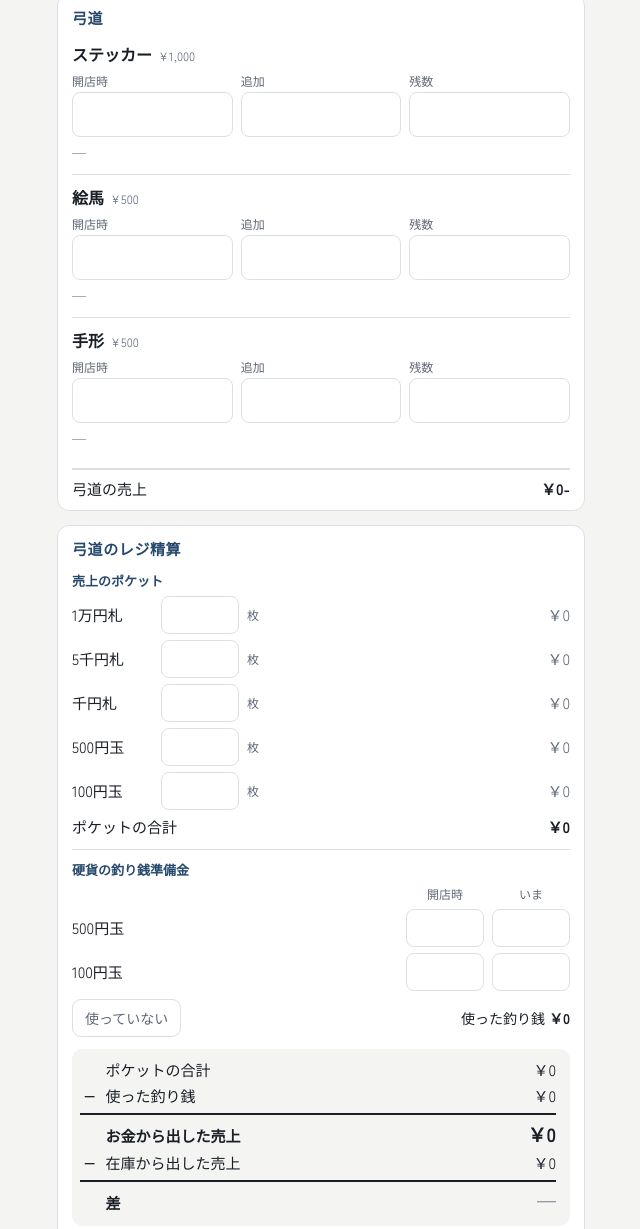
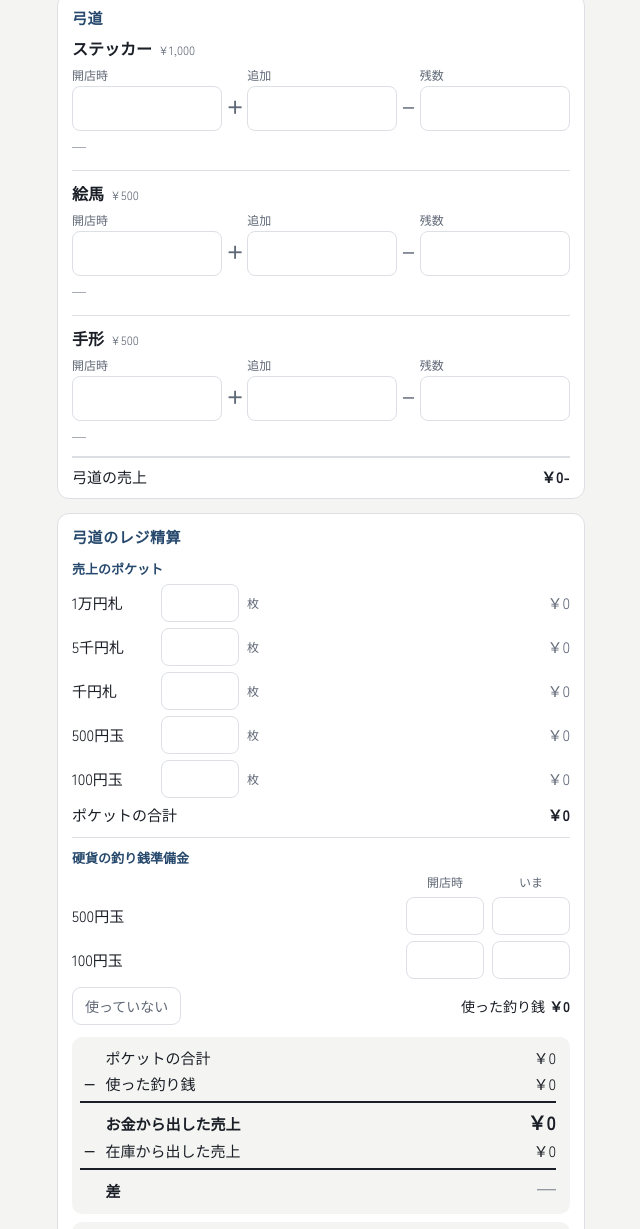
Before and after one commit to kei-devworks/hihoukan-calculator, a website built with Vite: page src/pages/neko/index.html in a window 1280 px wide. Shown: the part 230-1459 px from the top of the page, without its empty margins (319-959 px from the left). Built offline with nearby package versions, Linux system fonts and the light colour scheme.

Commit message:
ネコ・グリコの在庫の欄に「＋」「−」を置き、「↓」で下の品目の同じ欄へ進むようにする
- 品目ごとに「開店時 ＋ 追加 − 残数」と読めるよう、欄のあいだに ＋ と − を置き、結果を「＝ 売れた 18個 → …」にする
- 欄の HTML の順を列ごと（開店時を全品目 → 追加 → 残数）にし、置き場所は grid の行・列で決める。
  キーボードの「↓」・Tab で、残数の次は下の品目の残数になる。「次へ」（Enter）も下の品目の同じ欄へ
- レジ精算の釣り銭準備金の欄も、開店時の列 → いまの列の順にする
- テスト: 欄の順・Enter・釣り銭準備金の順（単体）、Tab で残数から残数へ・横に並んだままの見た目（E2E）
- docs: usage・architecture・testing

Co-Authored-By: Claude Opus 5.5 (1M context) <noreply@anthropic.com>

```diff
--- a/src/ui/cash-panel.ts
+++ b/src/ui/cash-panel.ts
@@ -89,14 +89,21 @@ export function cashPanel(options: CashPanelOptions): CashPanel {
   const pocketTotal = h('b')
 
   // ---- 硬貨の釣り銭準備金 ----
-  const floatRows = cash.coins.flatMap((d) => {
-    const name = denominationName(d, true)
-    return [
-      h('span', { text: name }),
-      makeInput('floatStart', d, `${prefix}釣り銭準備金 ${name} 開店時の枚数`),
-      makeInput('floatNow', d, `${prefix}釣り銭準備金 ${name} いまの枚数`),
-    ]
-  })
+  // 見た目は硬貨ごとに「開店時」「いま」を横に並べるが、欄の HTML の順は列ごとにする
+  // （キーボードの「↓」で、開店時の 500円玉 → 100円玉、いまの 500円玉 → 100円玉 と進む）
+  const place = <T extends HTMLElement>(el: T, row: number, column: number): T => {
+    el.style.gridRow = String(row)
+    el.style.gridColumn = String(column)
+    return el
+  }
+  const floatNames = cash.coins.map((d, i) => place(h('span', { text: denominationName(d, true) }), i + 2, 1))
+  const floatInputs = (['floatStart', 'floatNow'] as const).flatMap((field, c) =>
+    cash.coins.map((d, i) => {
+      const name = denominationName(d, true)
+      const label = `${prefix}釣り銭準備金 ${name} ${field === 'floatStart' ? '開店時' : 'いま'}の枚数`
+      return place(makeInput(field, d, label), i + 2, c + 2)
+    }),
+  )
   const unusedButton = h('button', { type: 'button', class: 'ghost', text: '使っていない' })
   unusedButton.addEventListener('click', options.onFloatUnused)
   const floatUsed = h('b')
@@ -123,7 +130,12 @@ export function cashPanel(options: CashPanelOptions): CashPanel {
     h('div', { class: 'cash-grid' }, pocketRows),
     h('p', { class: 'cash-sum' }, [h('span', { text: 'ポケットの合計' }), pocketTotal]),
     h('h3', { class: 'cash-h', text: '硬貨の釣り銭準備金' }),
-    h('div', { class: 'float-grid' }, [h('span'), h('span', { class: 'cash-th', text: '開店時' }), h('span', { class: 'cash-th', text: 'いま' }), ...floatRows]),
+    h('div', { class: 'float-grid' }, [
+      place(h('span', { class: 'cash-th', text: '開店時' }), 1, 2),
+      place(h('span', { class: 'cash-th', text: 'いま' }), 1, 3),
+      ...floatNames,
+      ...floatInputs,
+    ]),
     h('div', { class: 'float-foot' }, [unusedButton, h('span', {}, ['使った釣り銭 ', floatUsed])]),
     h('div', { class: 'cash-calc' }, [
       ...calcLine('', 'ポケットの合計', calcPocket),
--- a/src/ui/stock-app.ts
+++ b/src/ui/stock-app.ts
@@ -77,7 +77,8 @@ function describe(result: ItemResult): { text: string; tone: 'muted' | 'ok' | 'w
     case 'tooMany':
       return { text: `残数が在庫（${formatNumber(result.stock)}個）より多くなっています`, tone: 'warn' }
     case 'ok':
-      return { text: `売れた ${formatNumber(result.sold)}個 → ${formatYen(result.amount)}`, tone: 'ok' }
+      // 欄の「開店時 ＋ 追加 − 残数」の続き
+      return { text: `＝ 売れた ${formatNumber(result.sold)}個 → ${formatYen(result.amount)}`, tone: 'ok' }
   }
 }
 
@@ -120,12 +121,12 @@ export function mountStockApp(root: HTMLElement, config: StockConfig, options: M
           field,
           numberInput({
             id: `${item.id}-${field}`,
-            enterkeyhint: 'done',
+            enterkeyhint: 'next',
             'aria-label': `${section.title} ${name} ${FIELD_DESCRIPTIONS[field]}`,
           }),
         ]),
       ) as Record<StockField, HTMLInputElement>
-      return { section, item, name, inputs, result: h('p', { class: 'stock-result' }) }
+      return { section, item, name, inputs, result: h('p', { class: 'stock-result', 'data-item': item.id }) }
     }),
   )
 
@@ -143,7 +144,57 @@ export function mountStockApp(root: HTMLElement, config: StockConfig, options: M
         input.classList.remove('invalid')
         input.value = valueText(entryOf(store.current, row.item.id)[field])
       })
+      // キーボードの「次へ」（Enter）は、下の品目の同じ欄へ。いちばん下ならキーボードを閉じる
+      input.addEventListener('keydown', (e) => {
+        if (e.key !== 'Enter') return
+        e.preventDefault()
+        const same = rows.filter((r) => r.section === row.section)
+        const next = same[same.indexOf(row) + 1]
+        if (next) next.inputs[field].focus()
+        else input.blur()
+      })
     }
+  }
+  for (const section of config.sections) {
+    const same = rows.filter((r) => r.section === section)
+    for (const field of STOCK_FIELDS) same.at(-1)?.inputs[field].setAttribute('enterkeyhint', 'done')
+  }
+
+  /**
+   * 見出しの品目の欄。見た目は品目ごとに「開店時 ＋ 追加 − 残数」を横に並べるが、欄の HTML の順は列ごとにする。
+   * キーボードの「↓」や Tab は HTML の順に進むので、残数の次は下の品目の残数になる（閉店時に残数だけ続けて入れられる）。
+   * 置き場所は grid の行・列で決める（品目ごとに3行: 名前・欄・売れた数）
+   */
+  function stockGrid(sectionRows: typeof rows): HTMLElement {
+    const place = <T extends HTMLElement>(el: T, row: number, column: string): T => {
+      el.style.gridRow = String(row)
+      el.style.gridColumn = column
+      return el
+    }
+    const top = (k: number) => k * 3 + 1
+    const fixed = sectionRows.flatMap((row, k) => [
+      place(
+        h('div', { class: k === 0 ? 'stock-head' : 'stock-head sep', 'data-item': row.item.id }, [
+          h('span', { class: 'nm', text: row.name }),
+          h('span', { class: 'pr', text: `¥${formatNumber(defaultPrice(config, row.item.priceId))}` }),
+        ]),
+        top(k),
+        '1 / -1',
+      ),
+      place(h('span', { class: 'stock-op', 'aria-hidden': 'true', text: '＋' }), top(k) + 1, '2'),
+      place(h('span', { class: 'stock-op', 'aria-hidden': 'true', text: '−' }), top(k) + 1, '4'),
+      place(row.result, top(k) + 2, '1 / -1'),
+    ])
+    const fields = STOCK_FIELDS.flatMap((field, f) =>
+      sectionRows.map((row, k) =>
+        place(
+          h('label', { class: 'stock-field', for: row.inputs[field].id }, [h('span', { text: FIELD_LABELS[field] }), row.inputs[field]]),
+          top(k) + 1,
+          String(1 + f * 2),
+        ),
+      ),
+    )
+    return h('div', { class: 'stock-grid' }, [...fixed, ...fields])
   }
 
   const sectionViews = config.sections.map((section) => ({
@@ -157,27 +208,7 @@ export function mountStockApp(root: HTMLElement, config: StockConfig, options: M
   const sectionCards = sectionViews.map((view, i) =>
     h('section', { class: i % 2 === 0 ? 'card' : 'card alt', 'data-section': view.section.id }, [
       h('h2', { text: view.section.title }),
-      ...rows
-        .filter((row) => row.section === view.section)
-        .map((row) =>
-          h('div', { class: 'stock-item', 'data-item': row.item.id }, [
-            h('div', { class: 'stock-head' }, [
-              h('span', { class: 'nm', text: row.name }),
-              h('span', { class: 'pr', text: `¥${formatNumber(defaultPrice(config, row.item.priceId))}` }),
-            ]),
-            h(
-              'div',
-              { class: 'stock-fields' },
-              STOCK_FIELDS.map((field) =>
-                h('label', { class: 'stock-field', for: row.inputs[field].id }, [
-                  h('span', { text: FIELD_LABELS[field] }),
-                  row.inputs[field],
-                ]),
-              ),
-            ),
-            row.result,
-          ]),
-        ),
+      stockGrid(rows.filter((row) => row.section === view.section)),
       h('div', { class: 'sub' }, [h('span', { text: `${view.section.title}の売上` }), view.subtotal]),
       view.note,
     ]),
--- a/src/ui/stock.css
+++ b/src/ui/stock.css
@@ -1,22 +1,33 @@
-/* 「在庫の差」のページ。品目ごとに 開店時・追加・残数 の欄を横に並べる（共通部分は base.css） */
+/* 「在庫の差」のページ。品目ごとに「開店時 ＋ 追加 − 残数」の欄を横に並べる（共通部分は base.css） */
 
-.stock-item {
-  display: flex;
-  flex-direction: column;
-  gap: 6px;
-  padding: 10px 0;
-  border-top: 1px solid var(--line);
-}
-
-.card h2 + .stock-item {
-  border-top: 0;
-  margin-top: 2px;
+/* 欄の HTML の順は列ごと（stock-app.ts の stockGrid）。置き場所は行・列で決める */
+.stock-grid {
+  display: grid;
+  grid-template-columns: minmax(0, 1fr) auto minmax(0, 1fr) auto minmax(0, 1fr);
+  column-gap: 4px;
+  row-gap: 6px;
+  margin-top: 6px;
 }
 
 .stock-head {
   display: flex;
   align-items: baseline;
   gap: 6px;
+}
+
+.stock-head.sep {
+  margin-top: 6px;
+  padding-top: 10px;
+  border-top: 1px solid var(--line);
+}
+
+/* 欄のあいだの ＋ と −（欄の高さのまん中に） */
+.stock-op {
+  align-self: end;
+  padding-bottom: 11px;
+  font-size: 17px;
+  font-weight: 700;
+  color: var(--muted);
 }
 
 .stock-head .nm {
@@ -27,12 +38,6 @@
   font-size: 12px;
   color: var(--muted);
   font-variant-numeric: tabular-nums;
-}
-
-.stock-fields {
-  display: grid;
-  grid-template-columns: repeat(3, minmax(0, 1fr));
-  gap: 8px;
 }
 
 .stock-field {
```
Also changed, not shown: docs/architecture.md (+3 -3 lines), docs/testing.md (+2 -1 lines), docs/usage.md (+2 -1 lines), e2e/neko.spec.ts (+22 -4 lines), src/ui/stock-app.test.ts (+37 -5 lines).
